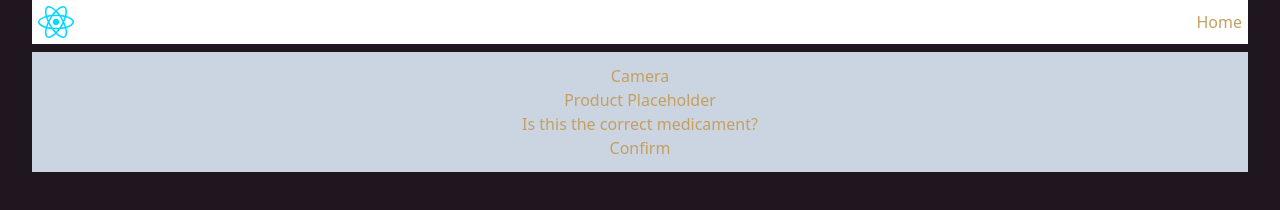
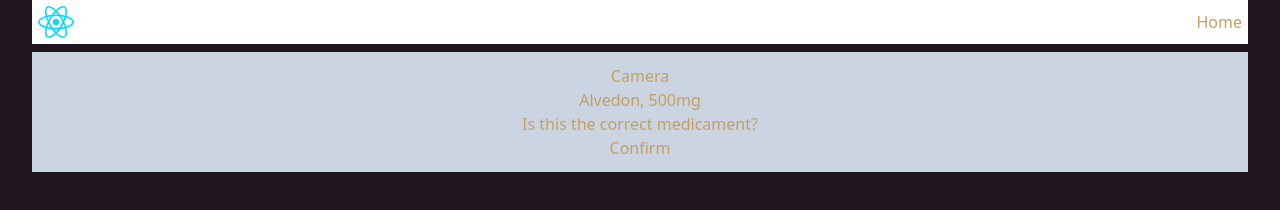
Before and after one commit to Team-Spice/salt-final-project, a React (Vite) app in the folder final-project/: page / in a window 1280 px wide. Both pictures are taken after a click on the button "Camera". Shown: the top 210 px of the page. Built offline with nearby package versions, Linux system fonts and the light colour scheme.

Commit message:
add mock data for frontend

```diff
--- a/final-project/src/App.tsx
+++ b/final-project/src/App.tsx
@@ -1,18 +1,27 @@
 import Nav from "./components/Nav";
 import "./App.css";
 import Home from "./components/Home";
+import { Product } from './types';
 import { Route, Routes } from "react-router-dom";
 import SideEffect from "./components/SideEffect";
 import FirstChart from "./components/FirstChart";
 import MainChart from "./components/MainChart";
+import { mockedProduct } from "./mockData/mock-product";
+import { useState } from "react";
 
 function App() {
+  const [product, setProduct] = useState<Product>();
+
+  const handleSetProduct = () => {
+    setProduct(mockedProduct);
+  }
+
   return (
     <>
       <Nav />
       <main className="bg-slate-300 p-3">
         <Routes>
-          <Route path="/" element={<Home />} />
+          <Route path="/" element={<Home product={product} handleOnClick={handleSetProduct} />} />
           <Route path="/SideEffect" element={<SideEffect />} />
           <Route path="/FirstChart" element={<FirstChart />} />
           <Route path="/MainChart" element={<MainChart />} />
--- a/final-project/src/components/Home.tsx
+++ b/final-project/src/components/Home.tsx
@@ -1,14 +1,29 @@
 import { Link } from "react-router-dom";
+import { Product } from "../types";
 
-const Home = () => {
+type HomeProps = {
+  product: Product | undefined;
+  handleOnClick: () => void;
+
+}
+
+const Home = ({ product, handleOnClick }: HomeProps) => {
+
+
+  // const handleOnCLick = () => {
+  //   setProduct(mockedProduct);
+  // }
+
   return (
     <>
-      <button>Camera</button>
-      <p>Product Placeholder</p>
-      <p>Is this the correct medicament?</p>
-      <Link to="/SideEffect">
-        <button>Confirm</button>
-      </Link>
+      <button onClick={handleOnClick}>Camera</button>
+      {product && <div className="product-container">
+        <p>{product.name}</p>
+        <p>Is this the correct medicament?</p>
+        <Link to="/SideEffect">
+          <button>Confirm</button>
+        </Link>
+      </div>}
     </>
   );
 };
--- /dev/null
+++ b/final-project/src/mockData/mock-product.ts
@@ -0,0 +1,6 @@
+export const mockedProduct = {
+  id: 1,
+  name: 'Alvedon, 500mg',
+  brand: 'Alvedon',
+  description: 'Paracetamol'
+}
--- /dev/null
+++ b/final-project/src/types.ts
@@ -0,0 +1,6 @@
+export type Product = {
+  id: number;
+  name: string;
+  brand: string;
+  description: string;
+}
```
